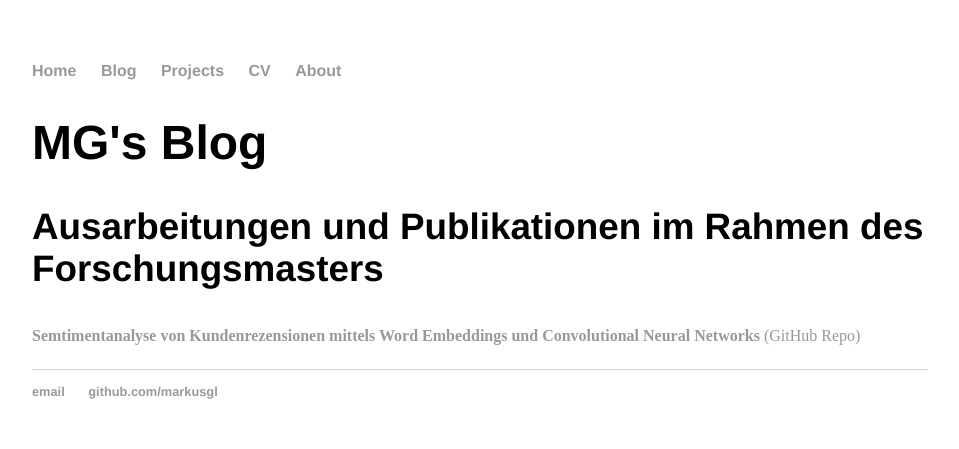
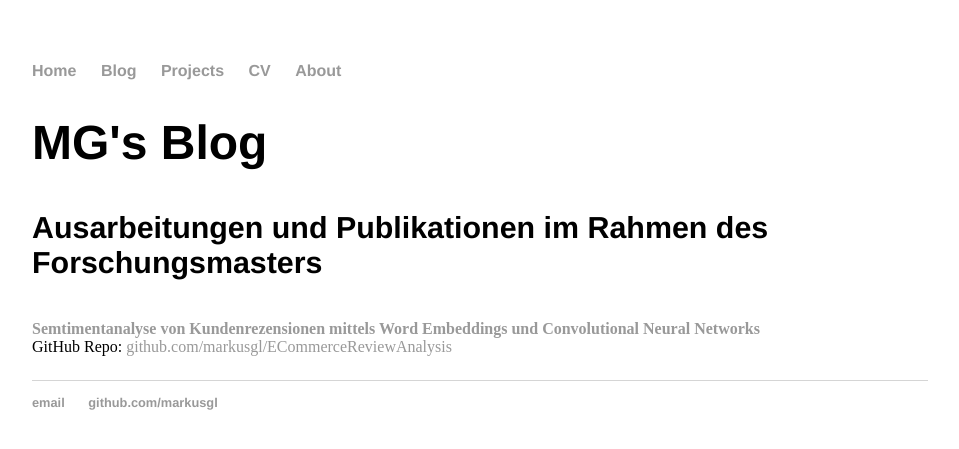
Before and after one commit to markusgl/markusgl.github.io, a Jekyll site: the page built from projects/index.html, in a window 1280 px wide. Shown: the top 449 px of the page, without its empty margins (160-1119 px from the left). Built offline with Jekyll 4.4.1, drawn with Linux system fonts in a browser that asks for light colours.

Commit message:
content update

```diff
--- a/projects/index.html
+++ b/projects/index.html
@@ -4,8 +4,8 @@ title: MG's Blog
 ---
     <h1>{{ page.title }}</h1>
     <p>
-        <h3>Ausarbeitungen und Publikationen im Rahmen des Forschungsmasters</h3>
-        <strong><a href="/data/IML-B.pdf">Semtimentanalyse von Kundenrezensionen mittels Word Embeddings und Convolutional Neural Networks</a></strong>
-        <a href="https://github.com/markusgl/ECommerceReviewAnalysis">(GitHub Repo)</a>
+        <h4>Ausarbeitungen und Publikationen im Rahmen des Forschungsmasters</h4>
+        <strong><a href="/data/IML-B.pdf">Semtimentanalyse von Kundenrezensionen mittels Word Embeddings und Convolutional Neural Networks</a></strong><br/>
+        GitHub Repo: <a href="https://github.com/markusgl/ECommerceReviewAnalysis">github.com/markusgl/ECommerceReviewAnalysis</a>
 
     </p>
```
